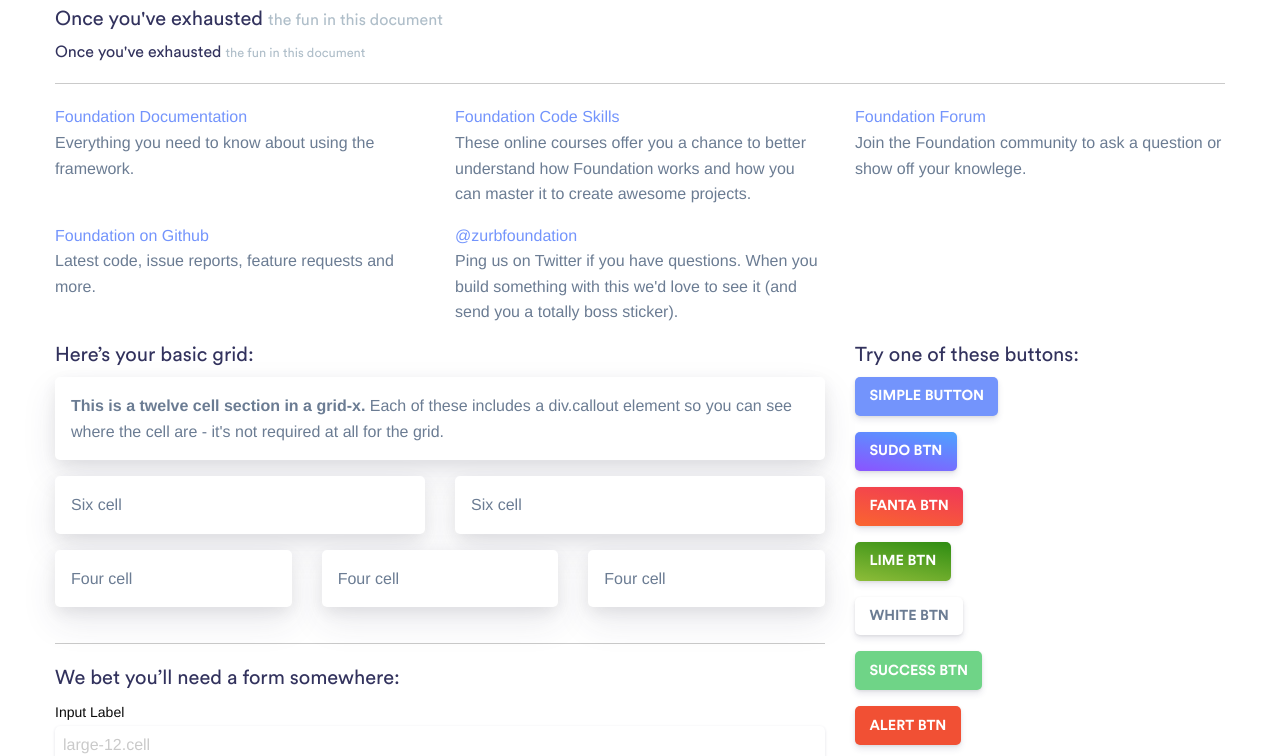
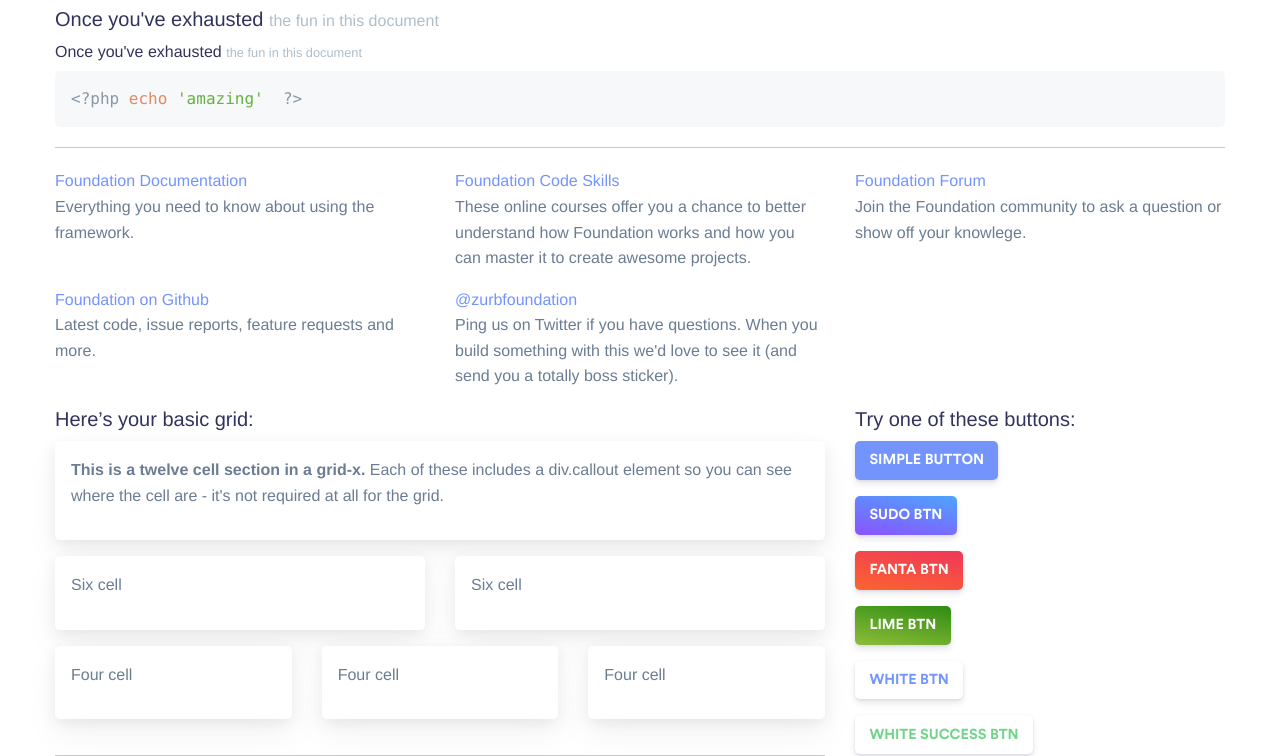
Before and after one commit to sudouc/sudo-web-framework, a website: page index.html in a window 1280 px wide. Shown: the part 505-1261 px from the top of the page. Drawn offline with nearby package versions, Linux system fonts and the light colour scheme; a web font is replaced by a local one.

Commit message:
Whole Bunch of Fixes

```diff
--- a/index.html
+++ b/index.html
@@ -8,6 +8,7 @@
     <link rel="stylesheet" href="css/app.css">
 </head>
 <body>
+
 <div class="grid-container">
     <div class="grid-x grid-padding-x">
         <div class="large-12 cell">
@@ -31,6 +32,7 @@
             <h4>Once you've exhausted <small>the fun in this document</small></h4>
             <h5>Once you've exhausted <small>the fun in this document</small></h5>
             <h6>Once you've exhausted <small>the fun in this document</small></h6>
+            <pre><code>&lt;?php echo 'amazing'; ?&gt;</code></pre>
             <hr>
             <div class="grid-x grid-padding-x">
                 <div class="large-4 medium-4 cell">
@@ -110,7 +112,7 @@
                 <div class="grid-x grid-padding-x">
                     <div class="large-12 cell">
                         <label>Input Label</label>
-                        <input type="text" placeholder="large-12.cell" />
+                        <input type="text" name="email" placeholder="large-12.cell" />
                     </div>
                 </div>
                 <div class="grid-x grid-padding-x">
@@ -171,6 +173,7 @@
                 <a href="#" class="fanta button">Fanta Btn</a><br/>
                 <a href="#" class="lime button">Lime Btn</a><br/>
                 <a href="#" class="white button">White Btn</a><br/>
+                <a href="#" class="white success button">White Success Btn</a><br/>
                 <a href="#" class="success button">Success Btn</a><br/>
                 <a href="#" class="alert button">Alert Btn</a><br/>
                 <a href="#" class="secondary button">Secondary Btn</a></p>
@@ -321,6 +324,10 @@
 <script src="/node_modules/jquery/dist/jquery.min.js"></script>
 <script src="/node_modules/what-input/dist/what-input.min.js"></script>
 <script src="/node_modules/foundation-sites/dist/js/foundation.min.js"></script>
+<link rel="stylesheet" href="//cdnjs.cloudflare.com/ajax/libs/highlight.js/9.12.0/styles/sunburst.min.css">
+<script src="//cdnjs.cloudflare.com/ajax/libs/highlight.js/9.12.0/highlight.min.js"></script>
+
+<script>hljs.initHighlightingOnLoad();</script>
 <script src="js/app.js"></script>
 </body>
 </html>
--- a/scss/_global.scss
+++ b/scss/_global.scss
@@ -1,4 +1,5 @@
 @import 'util/util';
+
 
 $foundation-palette: (
         primary: #7394fc,
@@ -11,6 +12,7 @@
 $header-small-font-color: #afbec9 !default;
 $body-font-color: #6b7c93 !default;
 $white: #FFF !default;
+$light-gray: #f6f9fc !default;
 
 $sudo-gradient-palette: (
         "fanta": (
--- a/scss/app.scss
+++ b/scss/app.scss
@@ -22,3 +22,15 @@
 - Sudo Override Mixin
 
  */
+
+pre code.hljs  {
+  display: block;
+  padding: 40px;
+  background-color: #f7f8f9;
+  border: none;
+  border-radius: 5px;
+}
+
+html, body {
+  //background-color: $light-gray;
+}
--- a/scss/components/_button.scss
+++ b/scss/components/_button.scss
@@ -14,12 +14,32 @@
     @each $name, $color in $button-gradient-palette {
       &.#{$name} {
         @include sw-gradient($name);
+
+        &:hover {
+          @include sw-gradient($name, true);
+        }
       }
     }
 
     &.white {
       background-color: #fff;
-      color: #6b7c93;
+      color: $primary-color;
+
+      &:hover {
+        color: lighten($primary-color, 5);
+        background-color: #fff;
+      }
+
+      @each $name, $color in $foundation-palette {
+        &.#{$name} {
+          color: #{$color};
+
+          &:hover {
+            color: lighten($color, 5);
+            background-color: #fff;
+          }
+        }
+      }
     }
 
     &:hover {
--- a/scss/components/_callouts.scss
+++ b/scss/components/_callouts.scss
@@ -4,7 +4,27 @@
     border: 0;
     -webkit-transition: all .15s ease;
     transition: all .15s ease;
-    box-shadow: 0 15px 35px rgba(50,50,93,.1), 0 5px 15px rgba(0,0,0,.07);
+    box-shadow: 0 15px 35px rgba(50,50,93,.05), 0 5px 15px rgba(0,0,0,.07);
+
+    & > :last-child {
+      margin-bottom: inherit;
+    }
+
+    &.border-top {
+      border-top: 3px solid $primary-color;
+
+      @each $name, $color in $foundation-palette {
+        &.#{$name} {
+          border-color: $color;
+        }
+      }
+    }
+
+    @each $name, $color in $foundation-palette {
+      &.#{$name} {
+        color: (darken($color, 20), -20);
+      }
+    }
   }
 
   a.callout {
--- a/scss/components/_forms.scss
+++ b/scss/components/_forms.scss
@@ -2,13 +2,17 @@
   [type='text'], [type='password'], [type='date'], [type='datetime'], [type='datetime-local'], [type='month'], [type='week'], [type='email'], [type='number'], [type='search'], [type='tel'], [type='time'], [type='url'], [type='color'], textarea {
     border: none;
     outline: none;
-    box-shadow: 0 1px 3px rgba(50,50,93,.15), 0 1px 0 rgba(0,0,0,.02);
+    box-shadow: 0 1px 3px rgba(50,50,93,.15), 0 1px 0 rgba(0,0,0,.02), 0 0 0 30px white inset;
 
     &:focus {
       border: none;
       outline: none;
       box-shadow: 0 2px 6px rgba(50,50,93,.11), 0 1px 3px rgba(0,0,0,.08);
     }
+  }
+
+  input:-webkit-autofill, textarea:-webkit-autofill, select:-webkit-autofill {
+    background-color: #fff;
   }
 
   .input-group-label {
--- a/scss/settings/_sudo_settings.scss
+++ b/scss/settings/_sudo_settings.scss
@@ -11,6 +11,7 @@
 $header-small-font-color: #afbec9;
 $body-font-color: #6b7c93;
 $white: #FFF;
+$light-gray: #f6f9fc;
 
 $sudo-gradient-palette: (
         "fanta": (
--- a/scss/sudoweb.scss
+++ b/scss/sudoweb.scss
@@ -1,6 +1,6 @@
 /**
  * sw for Sites by Sudo
- * Version 6.3.0
+ * Version 0.1.7
  * sudo.org.au
  * Licensed under MIT Open Source
  */
@@ -14,20 +14,17 @@
  @import '../_vendor/sassy-lists/stylesheets/functions/replace';
  @import '../_vendor/sassy-lists/stylesheets/functions/to-list';
 
-// Settings
-// import your own `settings` here or
-// import and modify the default settings through
-
-@import 'typography/typography';
-@import 'components/button';
-@import 'components/callouts';
-@import 'components/forms';
-
 // Sass utilities
 @import 'util/util';
 
 // Global variables and styles
 @import './global';
+
+// Componenets
+@import 'typography/typography';
+@import 'components/button';
+@import 'components/callouts';
+@import 'components/forms';
 
 @mixin sudo-override() {
  @include sudo-fonts;
--- /dev/null
+++ b/scss/typography/_heading.scss
@@ -0,0 +1,14 @@
+
+@mixin headings {
+  h3, h4, h5, h6 {
+    font-family: $body-font-family;
+  }
+
+  h1, h2, h3, h4, h5, h6 {
+    @each $name, $color in $foundation-palette {
+      &.#{$name} {
+        color: #{$color};
+      }
+    }
+  }
+}
--- a/scss/typography/_typography.scss
+++ b/scss/typography/_typography.scss
@@ -8,7 +8,9 @@
 
 // Base typography styles (tags only)
 @import 'fonts';
+@import 'heading';
 
 @mixin sudo-fonts {
   @include sw-fonts();
+  @include headings();
 }
--- a/scss/util/_gradient.scss
+++ b/scss/util/_gradient.scss
@@ -1,7 +1,7 @@
 @mixin sw-gradient($name, $hover: false) {
 
-  $color1: nth(map-get($sudo-gradient-palette, $name), 1);
-  $color2: nth(map-get($sudo-gradient-palette, $name), 2);
+  $color1: (nth(map-get($sudo-gradient-palette, $name), 1));
+  $color2: (nth(map-get($sudo-gradient-palette, $name), 2));
 
   background: $color1; /* Old browsers */
 
@@ -16,6 +16,7 @@
       $color2_hover: scale_color(nth(map-get($sudo-gradient-palette, $name), 2), $button-background-hover-lightness * 1.5);
       background: $color1_hover; /* Old browsers */
 
+      background-image: linear-gradient( 11deg, $color1_hover 0%, $color2_hover 100%);
       background-image: -moz-linear-gradient( 11deg, $color1_hover 0%, $color2_hover 100%);
       background-image: -webkit-linear-gradient( 11deg, $color1_hover 0%, $color2_hover 100%);
       background-image: -ms-linear-gradient( 11deg, $color1_hover 0%, $color2_hover 100%);
```
Also changed, not shown: css/app.css, 1 other file.
